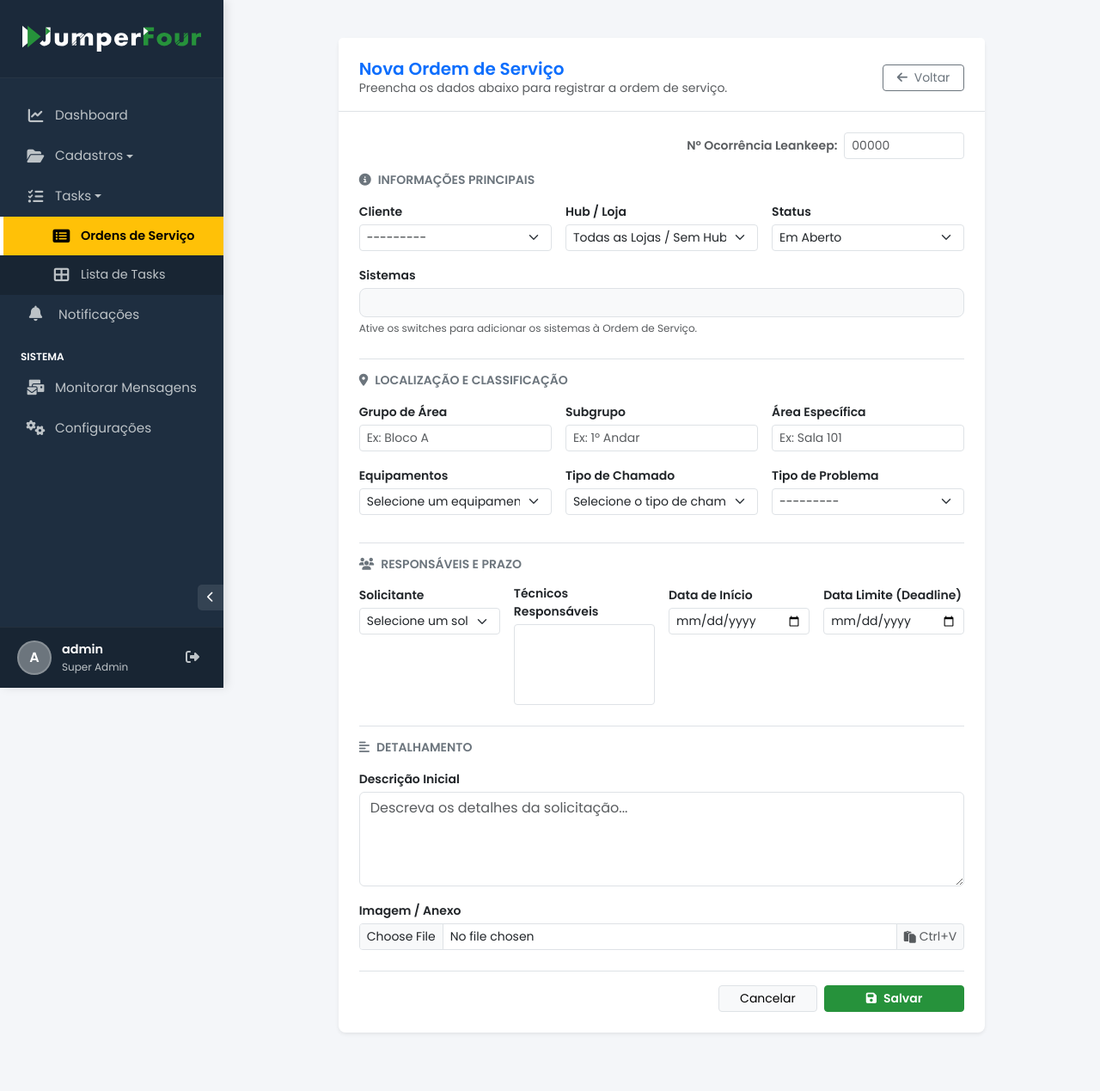
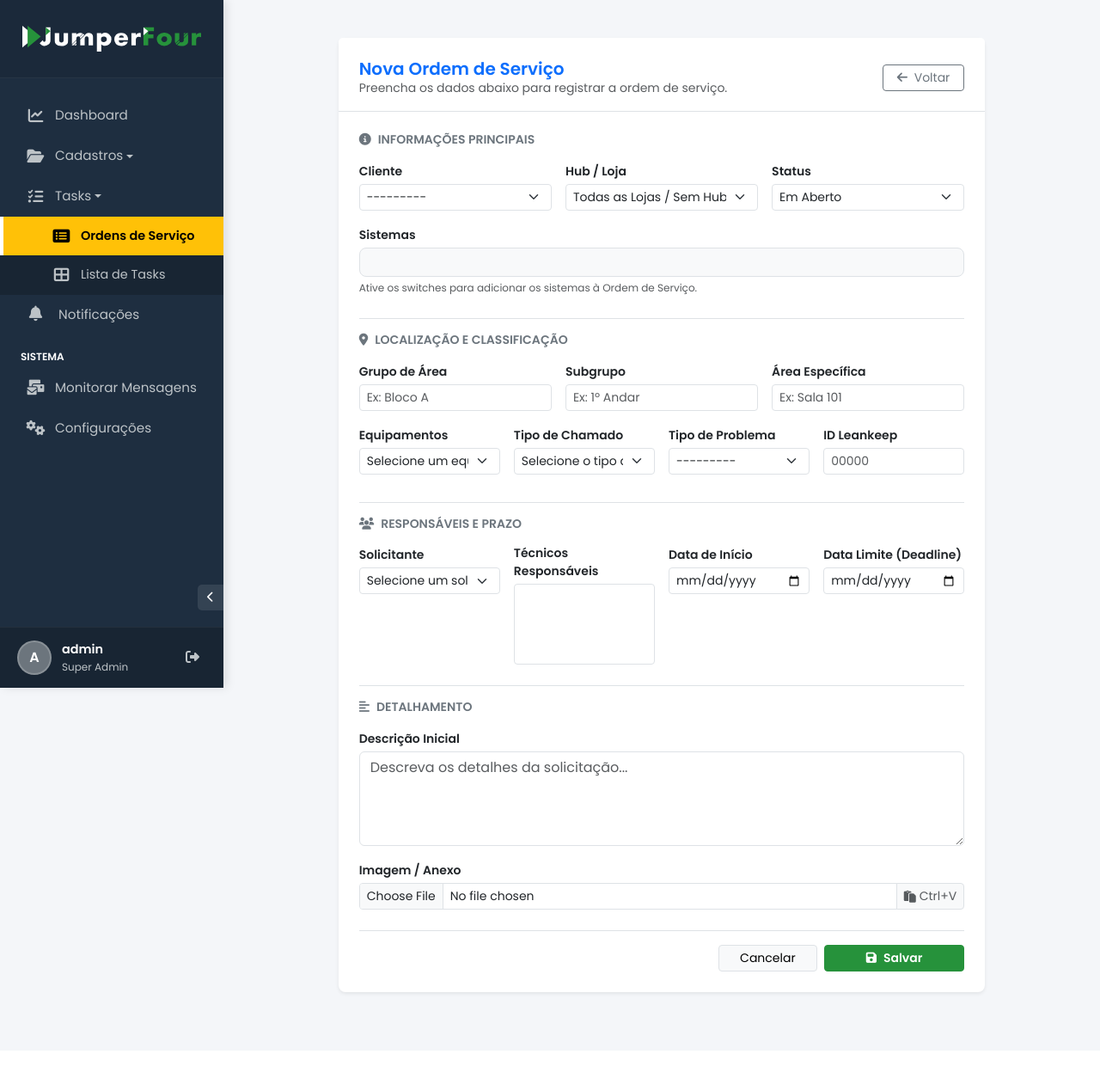
Before and after one commit to contatoevertonoliveira/os, a Django app: page /tickets/new/ in a window 1280 px wide. Shown: the whole page at 86% size. After the commit the page ends 1159 px from the top, so only its background shows below. Run offline with Django 5.2, Linux system fonts and the light colour scheme; a user stored in the database is signed in; data comes from the database, SQL or seed files in the repository; data that the repository does not hold is empty; some libraries are stand-ins or nearby versions.

Commit message:
Ajustes na edição de ocorrencias

```diff
--- a/templates/tickets/ticket_form.html
+++ b/templates/tickets/ticket_form.html
@@ -49,13 +49,6 @@
                 <div class="card-body px-4 py-4">
                     <form method="post" enctype="multipart/form-data" novalidate>
                         {% csrf_token %}
-
-                        <div class="d-flex justify-content-end mb-3">
-                            <div class="d-flex align-items-center gap-2">
-                                <span class="small fw-bold text-muted">Nº Ocorrência Leankeep:</span>
-                                {% render_field form.leankeep_id class="form-control form-control-sm" style="max-width: 140px;" placeholder="00000" %}
-                            </div>
-                        </div>
 
                         <!-- Seção 1: Informações Principais -->
                         <div class="mb-4">
@@ -132,7 +125,7 @@
                                 </div>
 
                                 <!-- Linha Equipamento e Tipos -->
-                                <div class="col-md-4">
+                                <div class="col-md-3">
                                     <label for="{{ form.equipment_selection.id_for_label }}" class="form-label small fw-bold mb-1">Equipamentos</label>
                                     {% render_field form.equipment_selection class="form-select form-select-sm" %}
                                     <div class="text-danger small">{{ form.equipment_selection.errors }}</div>
@@ -147,15 +140,20 @@
                                         {% render_field form.equipments %}
                                     </div>
                                 </div>
-                                <div class="col-md-4">
+                                <div class="col-md-3">
                                     <label for="{{ form.ticket_type.id_for_label }}" class="form-label small fw-bold mb-1">Tipo de Chamado</label>
                                     {% render_field form.ticket_type class="form-select form-select-sm" %}
                                     <div class="text-danger small">{{ form.ticket_type.errors }}</div>
                                 </div>
-                                <div class="col-md-4">
+                                <div class="col-md-3">
                                     <label for="{{ form.problem_type.id_for_label }}" class="form-label small fw-bold mb-1">Tipo de Problema</label>
                                     {% render_field form.problem_type class="form-select form-select-sm" %}
                                     <div class="text-danger small">{{ form.problem_type.errors }}</div>
+                                </div>
+                                <div class="col-md-3">
+                                    <label for="{{ form.leankeep_id.id_for_label }}" class="form-label small fw-bold mb-1">ID Leankeep</label>
+                                    {% render_field form.leankeep_id class="form-control form-control-sm" placeholder="00000" %}
+                                    <div class="text-danger small">{{ form.leankeep_id.errors }}</div>
                                 </div>
 
                                 <!-- Oculto (Legacy) -->
```
Also changed, not shown: templates/tickets/ticket_modal_body.html (+7 -3 lines).
